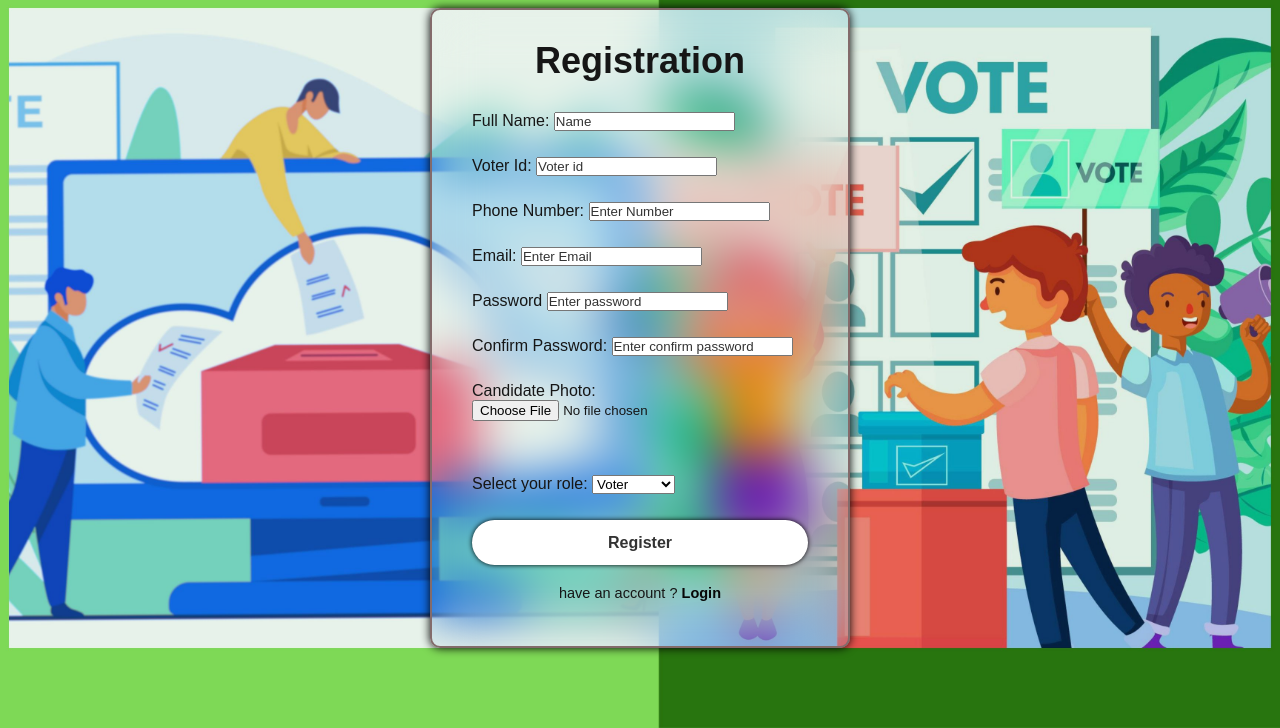
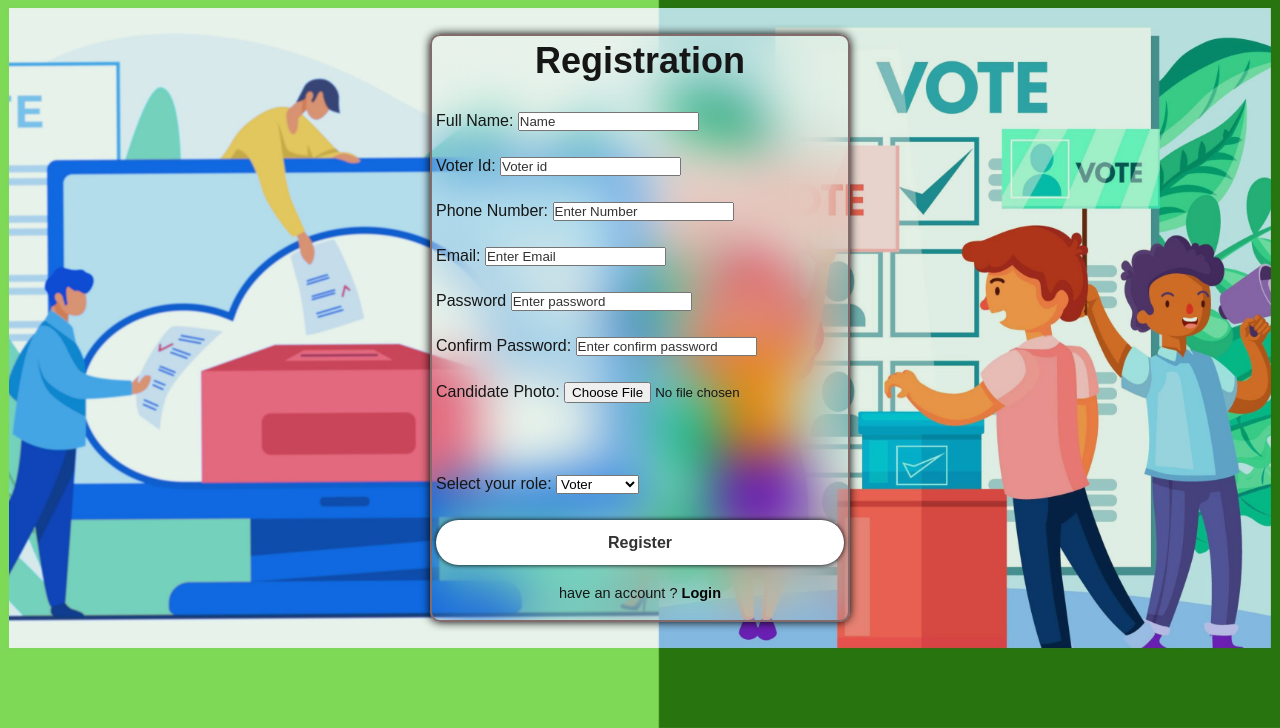
Before and after one commit to ICNZACK/ONLINE-VOTING-SYSTEM, a PHP site: page /Routes/Register.html in a window 1280 px wide. Shown: the part 72-800 px from the top of the page. Run offline with PHP 8.4, Linux system fonts and the light colour scheme.

Commit message:
change into css

```diff
--- a/Routes/stylesheet2.css
+++ b/Routes/stylesheet2.css
@@ -66,7 +66,7 @@ body{
     box-shadow: 0 0 10px black;
     color: #161616;
     border-radius: 10px;
-    padding: 30px 40px;
+    padding: 4px 4px;
 }
 .wrapper h1{
     font-size: 36px;
```
